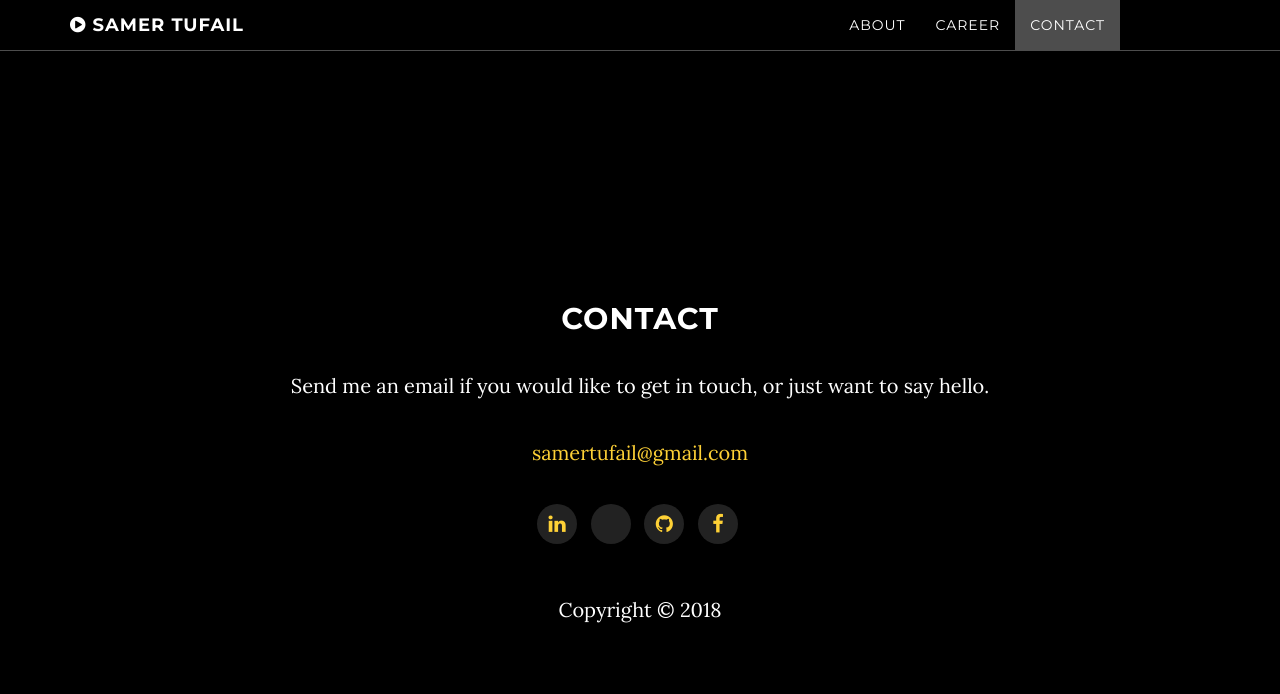
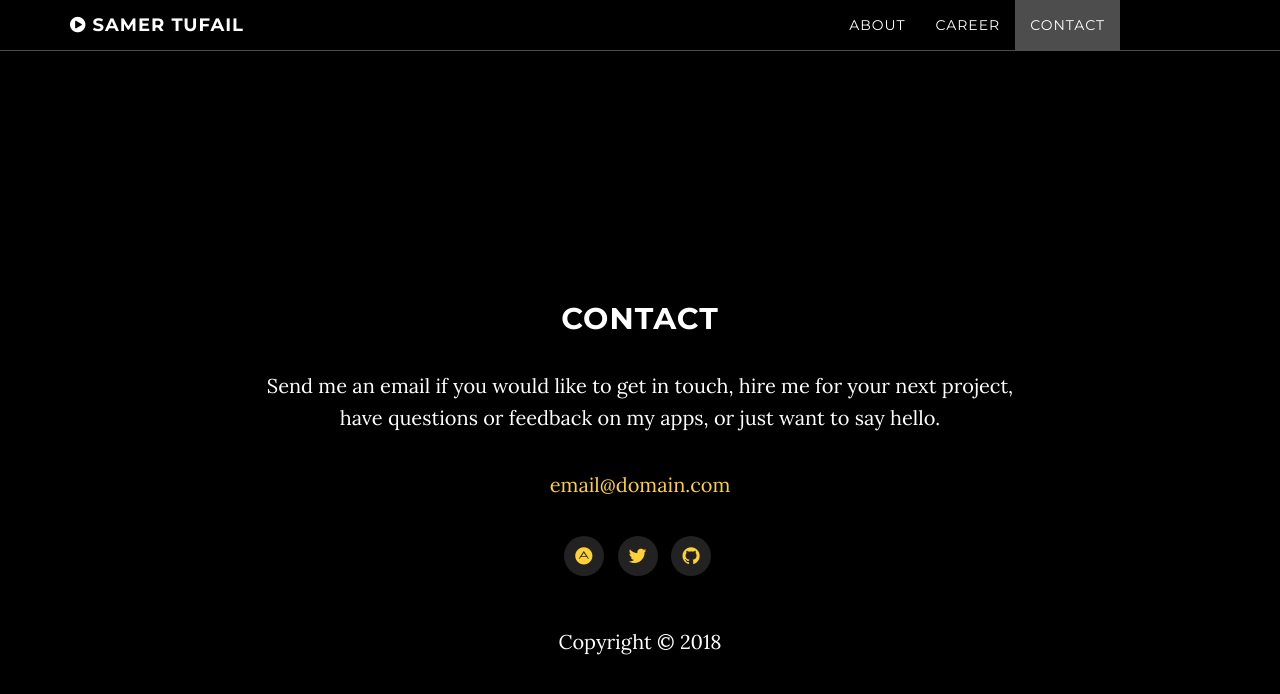
Before and after one commit to samertufail/samertufail.github.io, a Jekyll site: the page built from index.html, in a window 1280 px wide and 900 px high, scrolled down 5889 px. Shown: the top 694 px of the window. Built offline with Jekyll 4.4.1, drawn with Linux system fonts in a browser that asks for light colours; some of the changed text lies outside the part shown.

Commit message:
Revert "Updated contact and about sections"
This reverts commit 54f61006e544ea4b63c7df5bd8db0a3cc959fa07.

```diff
--- a/contact.html
+++ b/contact.html
@@ -2,19 +2,17 @@
 layout: null
 section-type: contact
 title: Contact
-email: samertufail@gmail.com
+email: email@domain.com
 
 # Social networks usernames (many more available: google-plus, flickr, dribbble, pinterest, instagram, tumblr, linkedin, etc.)
 social:
-  - title: linkedin
-    url: https://www.linkedin.com/in/samer-tufail-9b46aa15/
-  - title: stackoverflow
-    url: https://stackoverflow.com/users/5986881/samer-tufail
+  - title: adn
+    url: https://alpha.app.net/kirbyt
+  - title: twitter
+    url: http://twitter.com/kirbyt
   - title: github
-    url: https://github.com/samertufail
-  - title: facebook
-    url: https://www.facebook.com/samer.tufail
+    url: http://github.com/kirbyt
 ---
 ## Contact
 
-Send me an email if you would like to get in touch, or just want to say hello.
+Send me an email if you would like to get in touch, hire me for your next project, have questions or feedback on my apps, or just want to say hello.
--- a/index.html
+++ b/index.html
@@ -2,4 +2,4 @@
 layout: default
 title:
 ---
-Software engineer, writing safety critical code by day, improving and adapting to the world around by night.
+Timeline is multipurpose, single page Jekyll theme that includes a timeline section.
```
